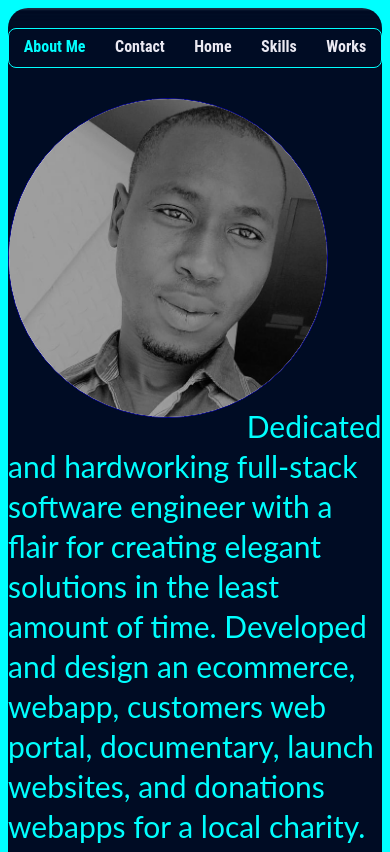
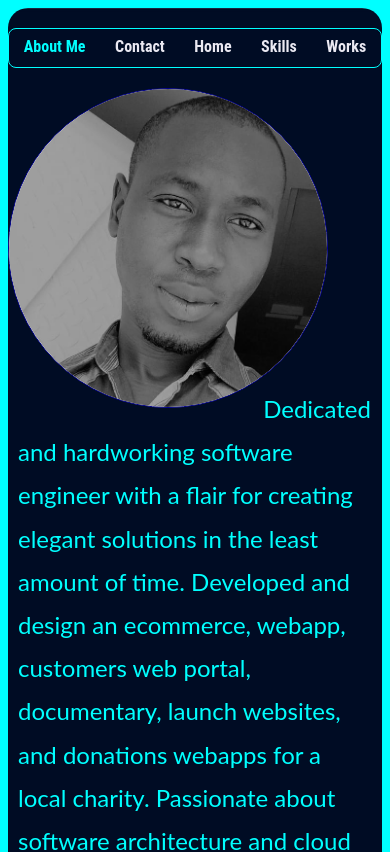
Before and after one commit to Rahman-Abdul/my-portfolio, a Next.js app: page /about in a window 390 px wide. Shown: the top 852 px of the page. Built offline with nearby package versions, Linux system fonts and the light colour scheme.

Commit message:
new lock

```diff
--- a/contents/Footer.tsx
+++ b/contents/Footer.tsx
@@ -19,8 +19,8 @@ const Footer = (props: Props) => {
             <div className='social-section'>
           <a href={'https://github.com/Rahman-Abdul'} target={"_blank"} rel={"noreferrer"}><Image className='social-image' src={github} alt="Picture of the author" width={36.03} height={36.03}/></a>
           <a href={'https://www.linkedin.com/in/abdulrahman-ahmed-538a05178/'} target={"_blank"} rel={"noreferrer"}><Image className='social-image' src={linkedin} alt="Picture of the author" width={36.03} height={36.03}/></a>
-          <a href={'https://github.com/Rahman-Abdul'} target={"_blank"} rel={"noreferrer"}><Image className='social-image' src={twitter} alt="Picture of the author" width={36.03} height={36.03}/></a>
-          <a href={'https://github.com/Rahman-Abdul'} target={"_blank"} rel={"noreferrer"}><Image className='social-image' src={instagram} alt="Picture of the author" width={36.03} height={36.03}/></a>
+          <a href={'https://twitter.com/Heircoders?t=RYkLOYZCl8qojhhzmjHjmw&s=09'} target={"_blank"} rel={"noreferrer"}><Image className='social-image' src={twitter} alt="Picture of the author" width={36.03} height={36.03}/></a>
+          <a href={'https://instagram.com/heir_coders?igshid=ZDdkNTZiNTM='} target={"_blank"} rel={"noreferrer"}><Image className='social-image' src={instagram} alt="Picture of the author" width={36.03} height={36.03}/></a>
           </div>
           </div>
           <div className='copy-section'>
--- a/pages/about.tsx
+++ b/pages/about.tsx
@@ -12,9 +12,8 @@ return(
 <div className='circle-parent circle'>
   <Image className='about-image' src={rahman} alt="Picture of the website"/>
   </div>
-<p className='about-p'>Dedicated and hardworking full-stack software engineer with a flair for creating elegant solutions in the least amount of time. Developed and design an ecommerce, webapp, customers web portal, documentary, launch websites, and donations webapps for a local charity. Passionate about software architecture and cloud computing. Regular attendee of web and application developer meetups and github, technically talented with the ability to learn and understand faster.</p>
-<p className='about-p'>Dedicated and hardworking full-stack software engineer with a flair for creating elegant solutions in the least amount of time. Developed and design an ecommerce, webapp, customers web portal, documentary, launch websites, and donations webapps for a local charity. Passionate about software architecture and cloud computing. Regular attendee of web and application developer meetups and github, technically talented with the ability to learn and understand faster.</p>
-<p className='about-p'>Dedicated and hardworking full-stack software engineer with a flair for creating elegant solutions in the least amount of time. Developed and design an ecommerce, webapp, customers web portal, documentary, launch websites, and donations webapps for a local charity. Passionate about software architecture and cloud computing. Regular attendee of web and application developer meetups and github, technically talented with the ability to learn and understand faster.</p>
+<p className='about-p'>Dedicated and hardworking software engineer with a flair for creating elegant solutions in the least amount of time. Developed and design an ecommerce, webapp, customers web portal, documentary, launch websites, and donations webapps for a local charity. Passionate about software architecture and cloud computing. Regular attendee of web and application developer meetups and github, technically talented with the ability to learn and understand faster.</p>
+
 </main>
   )
 }
--- a/styles/globals.css
+++ b/styles/globals.css
@@ -162,8 +162,21 @@ a.btn-1 {
 .about-p{
   color: #00FFFF!important;
   font-size: 30px;
-  line-height: 40px;
+  line-height: 2.0;
+  text-align: start;
 }
+
+/* about mobile */
+
+@media only screen and (max-width: 700px) {
+  .about-p{
+    color: #00FFFF!important;
+    font-size: 24px;
+    line-height: 1.8;
+    margin: 10px;
+  }
+}
+
 
 .circle-parent{
   width: 20em;
```
Also changed, not shown: pages/index.tsx (+6 -5 lines), pages/works.tsx (+7 -6 lines), assets/splittesting.PNG (added), 1 other file (tests, documents, lock files or other folders).
